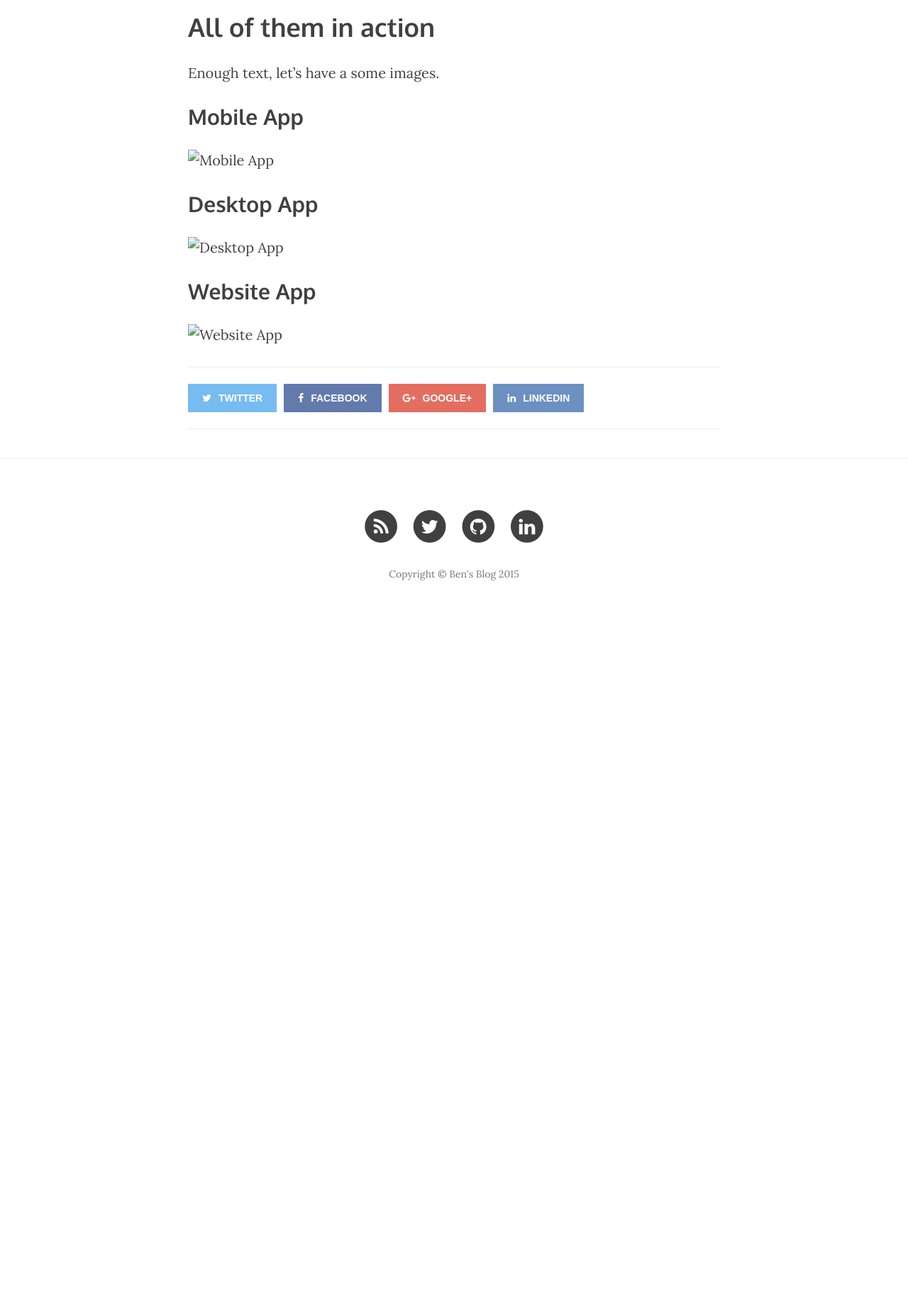
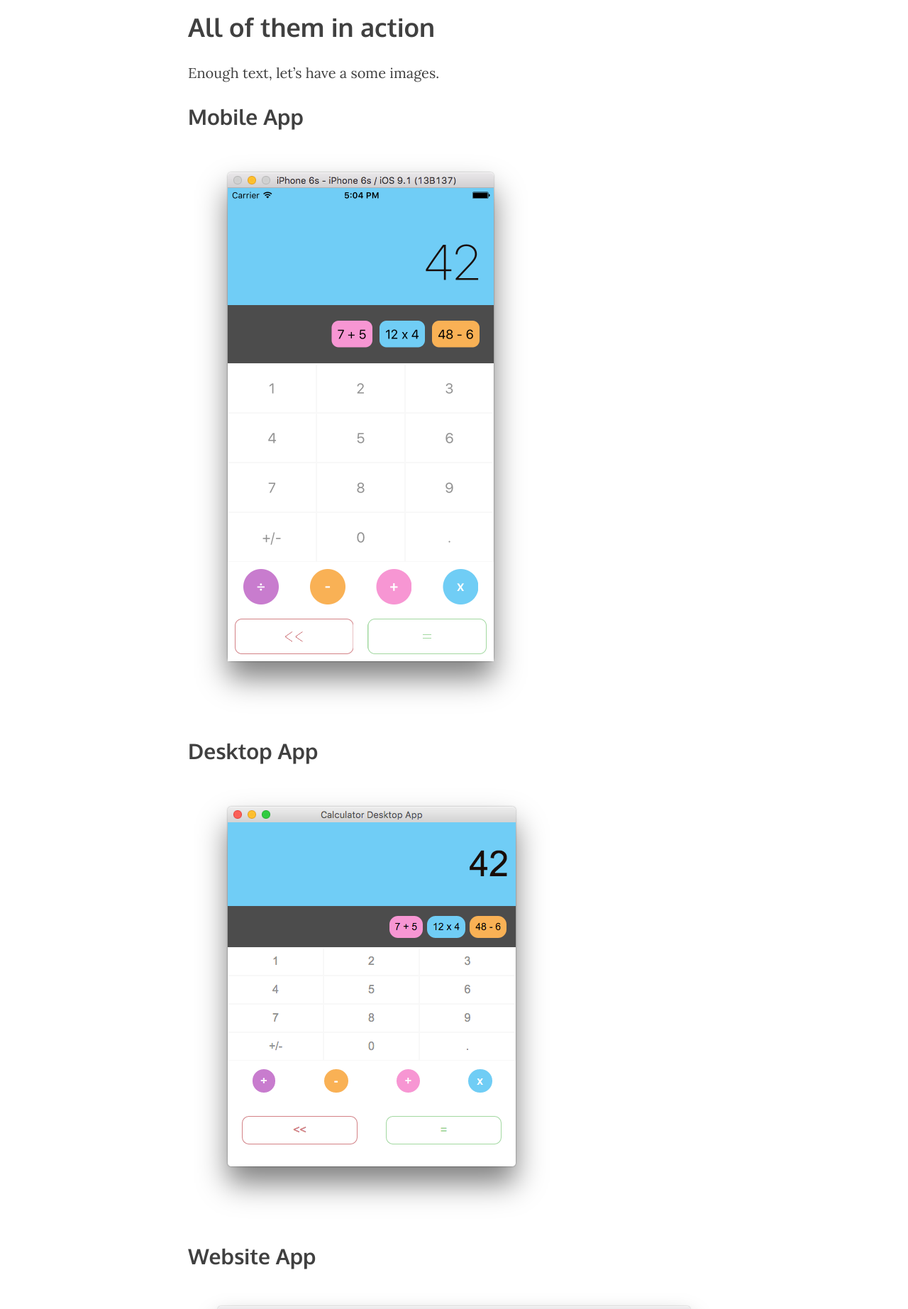
Before and after one commit to benoitvallon/benoitvallon.github.io, a Jekyll site: the page built from _posts/2015-11-03-a-mobile-desktop-and-website-app-with-the-same-code.md, in a window 1280 px wide. Shown: the part 3151-4996 px from the top of the page at 71% size. Built offline with Jekyll 4.4.1, drawn with Linux system fonts in a browser that asks for light colours; nearby versions of some CDN libraries; Markdown is read by kramdown in place of the engine named in the settings; comment, search, counter and statistics services are not loaded; before the commit the page ends 4036 px from its top, so only the background shows below that.

Commit message:
Fixes image links after reorganisation

```diff
--- a/_posts/2015-11-03-a-mobile-desktop-and-website-app-with-the-same-code.md
+++ b/_posts/2015-11-03-a-mobile-desktop-and-website-app-with-the-same-code.md
@@ -85,12 +85,12 @@ Enough text, let's have a some images.
 
 ## Mobile App
 
-![Mobile App](/img/a-mobile-desktop-and-website-app-with-the-same-code/mobile-app.png "Mobile App")
+![Mobile App](/img/2015-11-03-a-mobile-desktop-and-website-app-with-the-same-code/mobile-app.png "Mobile App")
 
 ## Desktop App
 
-![Desktop App](/img/a-mobile-desktop-and-website-app-with-the-same-code/desktop-app.png "Desktop App")
+![Desktop App](/img/2015-11-03-a-mobile-desktop-and-website-app-with-the-same-code/desktop-app.png "Desktop App")
 
 ## Website App
 
-![Website App](/img/a-mobile-desktop-and-website-app-with-the-same-code/website-app.png "Website App")
+![Website App](/img/2015-11-03-a-mobile-desktop-and-website-app-with-the-same-code/website-app.png "Website App")
```
